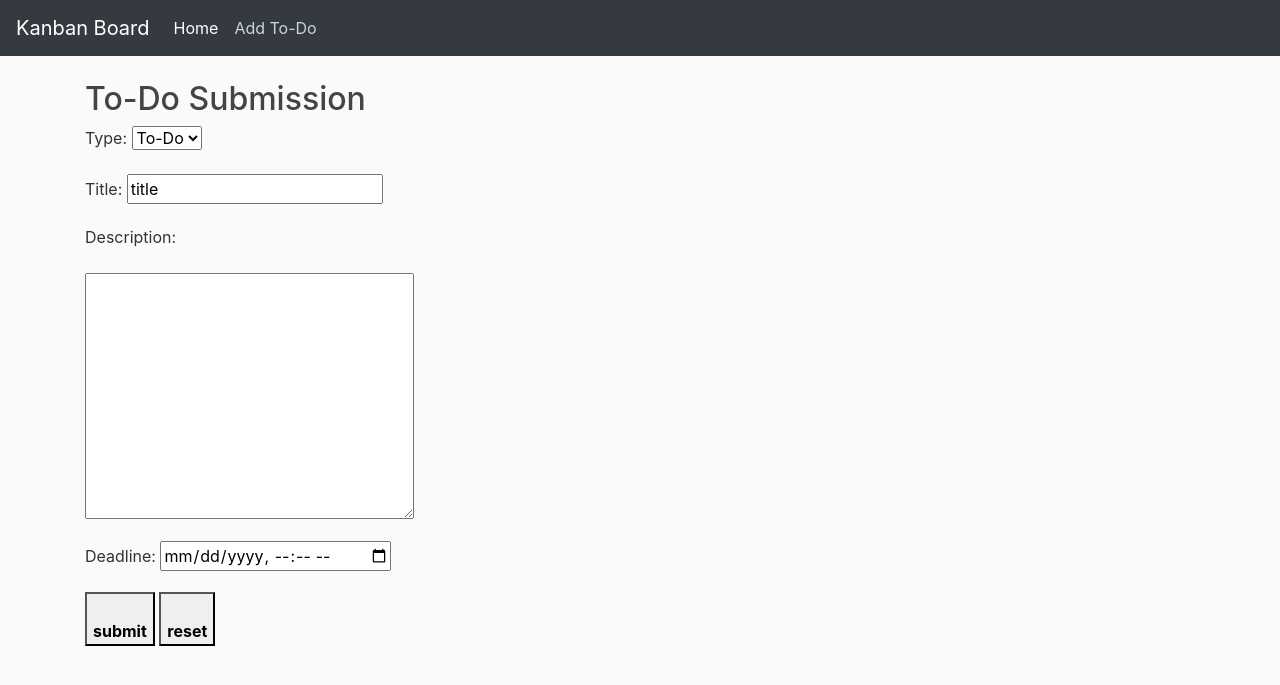
After one commit to jasonyliang/Kanban-Board, a Flask app: page /add in a window 1280 px wide. The commit adds this page. Shown: the top 685 px of the page. Run offline with Flask 2, Linux system fonts and the light colour scheme; some libraries are stand-ins or nearby versions.

Commit message:
basic form

```diff
--- /dev/null
+++ b/kanban/forms.py
@@ -0,0 +1,12 @@
+from flask_wtf import FlaskForm
+from wtforms import StringField, PasswordField, SubmitField, BooleanField, TextAreaField
+from wtforms.validators import DataRequired, Length, Email, EqualTo, ValidationError
+from wtforms.fields.html5 import DateTimeLocalField
+
+
+class ToDoForm(FlaskForm):
+	title = StringField('Title', validators=[
+                           DataRequired(), Length(min=2, max=50)])
+	description = TextAreaField('Description', validators=[DataRequired()])
+	deadline = DateTimeLocalField('Deadline', format='%m/%d/%y', validators=[DataRequired()])
+	submit = SubmitField('Post')
--- a/kanban/models.py
+++ b/kanban/models.py
@@ -8,3 +8,9 @@ class Todo(db.Model):
     description = db.Column(db.Text, nullable=False)
     do = db.Column(db.Boolean)
     done = db.Column(db.Boolean)
+    date_posted = db.Column(db.DateTime, nullable=False,
+                            default=datetime.utcnow)
+    deadline = db.Column(db.DateTime, nullable=False)
+
+    def __repr__(self):
+        return f"Todo('{self.title}', '{self.description}')"
--- a/kanban/routes.py
+++ b/kanban/routes.py
@@ -2,10 +2,7 @@ from flask import render_template, url_for, flash, redirect
 from kanban import app
 from kanban.models import Todo
 import os
-
-@app.route("/")
-def home():
-	return render_template('home.html')
+from kanban.forms import ToDoForm
 
 
 @app.context_processor
@@ -20,3 +17,17 @@ def dated_url_for(endpoint, **values):
                                      endpoint, filename)
             values['q'] = int(os.stat(file_path).st_mtime)
     return url_for(endpoint, **values)
+
+
+@app.route("/")
+def home():
+	return render_template('home.html')
+
+
+@app.route("/add")
+def add_todo():
+	form = ToDoForm()
+	if form.validate_on_submit():
+		# todo = ToDoForm()
+		flash(f'Todo {form.title.data} created!', 'success')
+	return render_template('add.html', form=form, title="Add Todo")
--- /dev/null
+++ b/kanban/templates/add.html
@@ -0,0 +1,35 @@
+{% extends 'base.html' %}
+{% block content %}
+<div>
+    <form method="post" action="/somewhereXD">
+        <h2>To-Do Submission</h1>
+        <p>
+            <label for="type"><span>Type:</span></label>
+        <select>
+            <option>To-Do</option>
+            <option>Doing</option>
+            <option>Done</option>
+          </select>
+        </p>
+        <p>
+            <label for="Title">Title:</label>
+            <input type='text' id="title" name="title" value="title"/>
+        </p>
+        <p><label for="Description">Description:</label></p>
+        <p>
+            <textarea cols="30" rows="10" type='Description' id="Description" name="Description" value="Description"></textarea>
+        </p>
+        <p>
+            <label for="Deadline">Deadline:</label>
+            <input type="datetime-local" name="datetime" id="datetime" />
+        </p>
+        <button type="submit" class="Button">
+            <br><strong>submit</strong>
+        </button>
+        <button type="reset" class="Button">
+            <br><strong>reset</strong>
+        </button>
+    </form>
+
+</div>
+{% endblock %}
--- a/kanban/templates/base.html
+++ b/kanban/templates/base.html
@@ -12,21 +12,21 @@
     <link rel="stylesheet" type="text/css" href="{{ url_for('static', filename='main.css')}}" />
 
     {% if title %}
-    <title>Blog - {{ title }}</title>
+    <title>{{ title }}</title>
     {% else %}
     <title>Home</title>
     {% endif %}
   </head>
 <body>
     <header class="site-header">
-        <nav class="navbar navbar-expand-sm bg-light navbar-light fixed-top">
+        <nav class="navbar navbar-expand-sm navbar-dark bg-dark fixed-top">
             <div class="navbar-brand">Kanban Board</div>
                 <ul class="navbar-nav">
                     <li class="nav-item active">
                         <a class="nav-item nav-link" href="#">Home</a>
                     </li>
                     <li class="nav-item">
-                        <a class="nav-item nav-link" href="#">Add To-Do</a>
+                        <a class="nav-item nav-link" href="{{ url_for('add_todo')}}">Add To-Do</a>
                     </li>
             </ul>
         </nav>
```
Also changed, not shown: kanban/site.db (added), todo.db (added).
